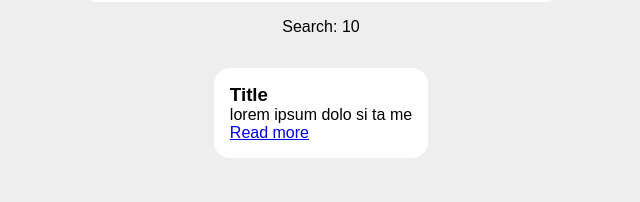
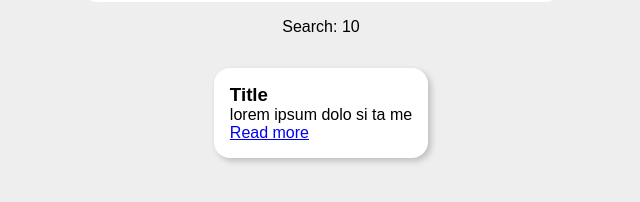
Before and after one commit to PJMantoss/wiki_finder, a React (Create React App) app: page / in a window 1280 px wide. In both pictures the pointer is over the element 639 px from the left and 480 px from the top of the page. Shown: the part 368-570 px from the top of the page, without its empty margins (319-959 px from the left). Built offline with nearby package versions, Linux system fonts and the light colour scheme.

Commit message:
update styling

```diff
--- a/src/App.css
+++ b/src/App.css
@@ -60,3 +60,7 @@ h1{
   border-radius: 1rem;
   transition: 0.4s;
 }
+
+.result:hover{
+  box-shadow: 3px 3px 6px rgba(0,0,0,0.2);
+}
```
